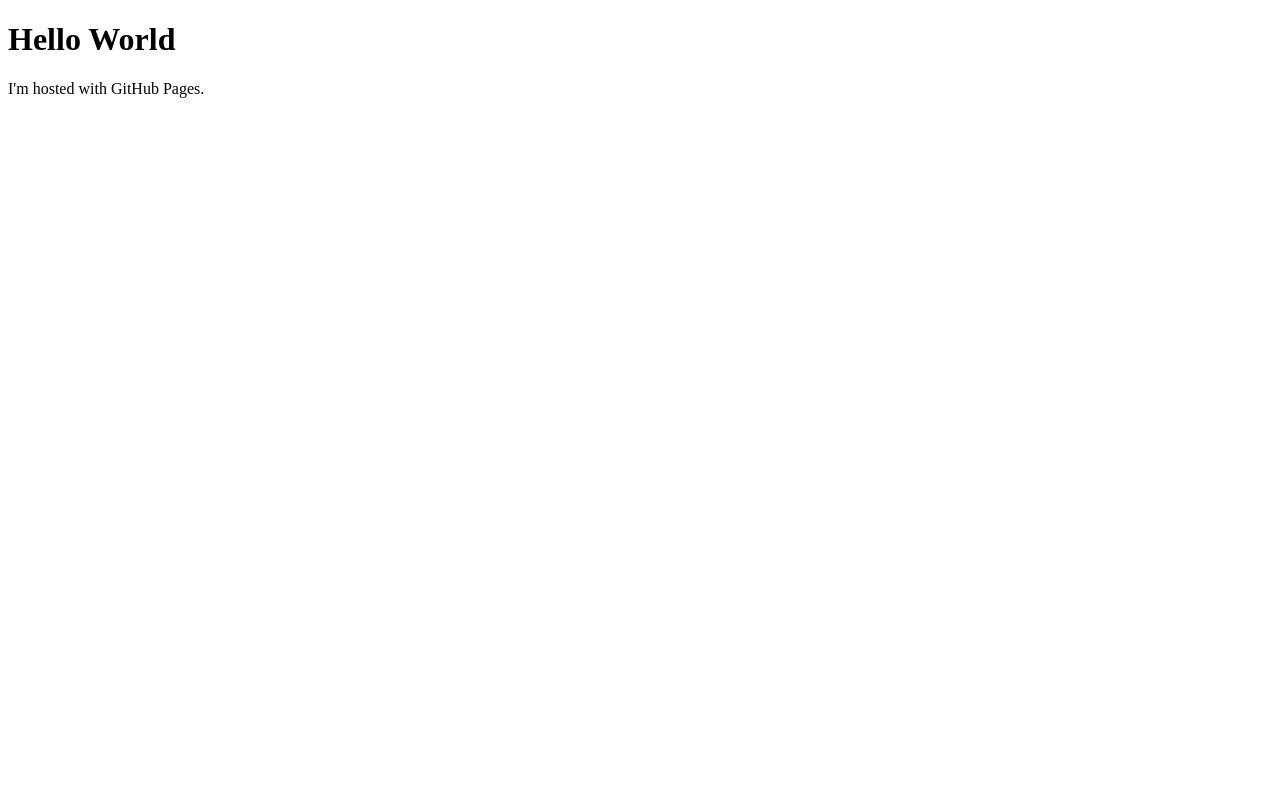
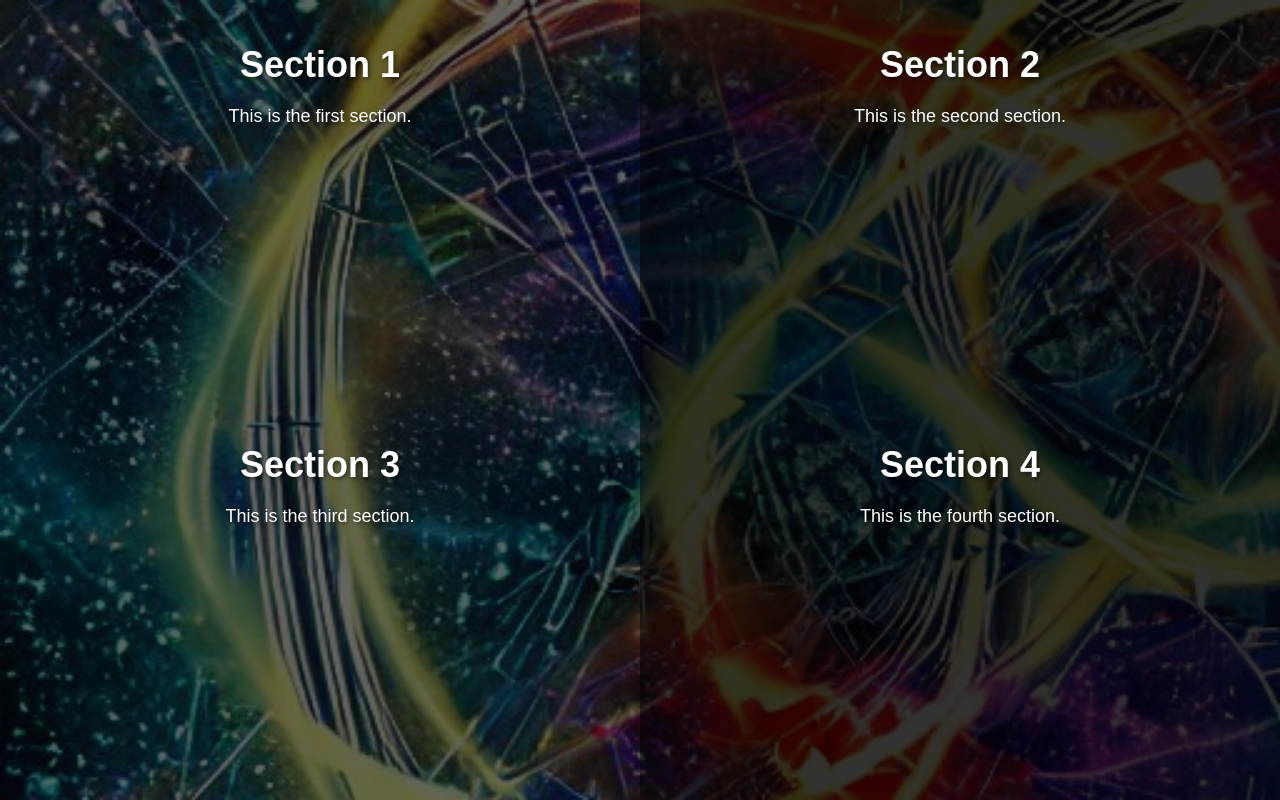
Before and after one commit to huiyzhou/huiyzhou.github.io, a plain HTML site: page index.html in a window 1280 px wide. Drawn offline with Linux system fonts and the light colour scheme.

Commit message:
com
Test

```diff
--- a/index.html
+++ b/index.html
@@ -1,7 +1,79 @@
 <!DOCTYPE html>
 <html>
+<head>
+  <title>Ahha</title>
+  <style>
+    body {
+      background-image: url('quantum.jpg');
+      background-size: cover;
+      background-position: center;
+      font-family: Arial, sans-serif;
+      margin: 0;
+      padding: 0;
+    }
+
+    .container {
+      display: flex;
+      flex-wrap: wrap;
+      justify-content: center;
+      align-items: center;
+      height: 100vh;
+    }
+
+    .section {
+      width: 50%;
+      height: 50%;
+      padding: 20px;
+      box-sizing: border-box;
+      text-align: center;
+      color: #fff;
+      text-shadow: 2px 2px 4px rgba(0, 0, 0, 0.5);
+    }
+
+    .section:nth-child(1) {
+      background-color: rgba(0, 0, 0, 0.6);
+    }
+
+    .section:nth-child(2) {
+      background-color: rgba(0, 0, 0, 0.8);
+    }
+
+    .section:nth-child(3) {
+      background-color: rgba(0, 0, 0, 0.6);
+    }
+
+    .section:nth-child(4) {
+      background-color: rgba(0, 0, 0, 0.8);
+    }
+
+    h1 {
+      font-size: 36px;
+      margin-bottom: 20px;
+    }
+
+    p {
+      font-size: 18px;
+    }
+  </style>
+</head>
 <body>
-<h1>Hello World</h1>
-<p>I'm hosted with GitHub Pages.</p>
+  <div class="container">
+    <div class="section">
+      <h1>Section 1</h1>
+      <p>This is the first section.</p>
+    </div>
+    <div class="section">
+      <h1>Section 2</h1>
+      <p>This is the second section.</p>
+    </div>
+    <div class="section">
+      <h1>Section 3</h1>
+      <p>This is the third section.</p>
+    </div>
+    <div class="section">
+      <h1>Section 4</h1>
+      <p>This is the fourth section.</p>
+    </div>
+  </div>
 </body>
 </html>
```
Also changed, not shown: quantum.jpg (added).
